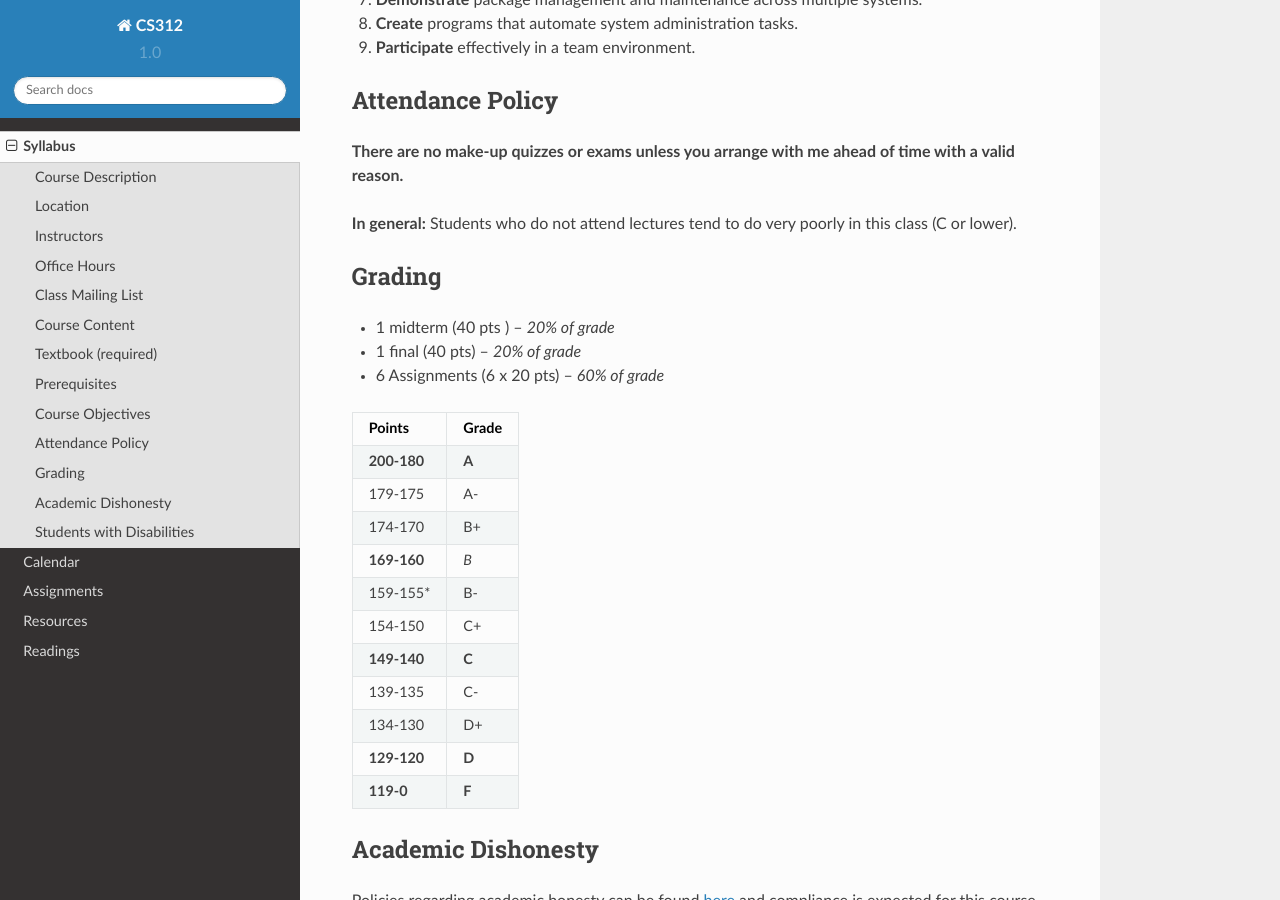
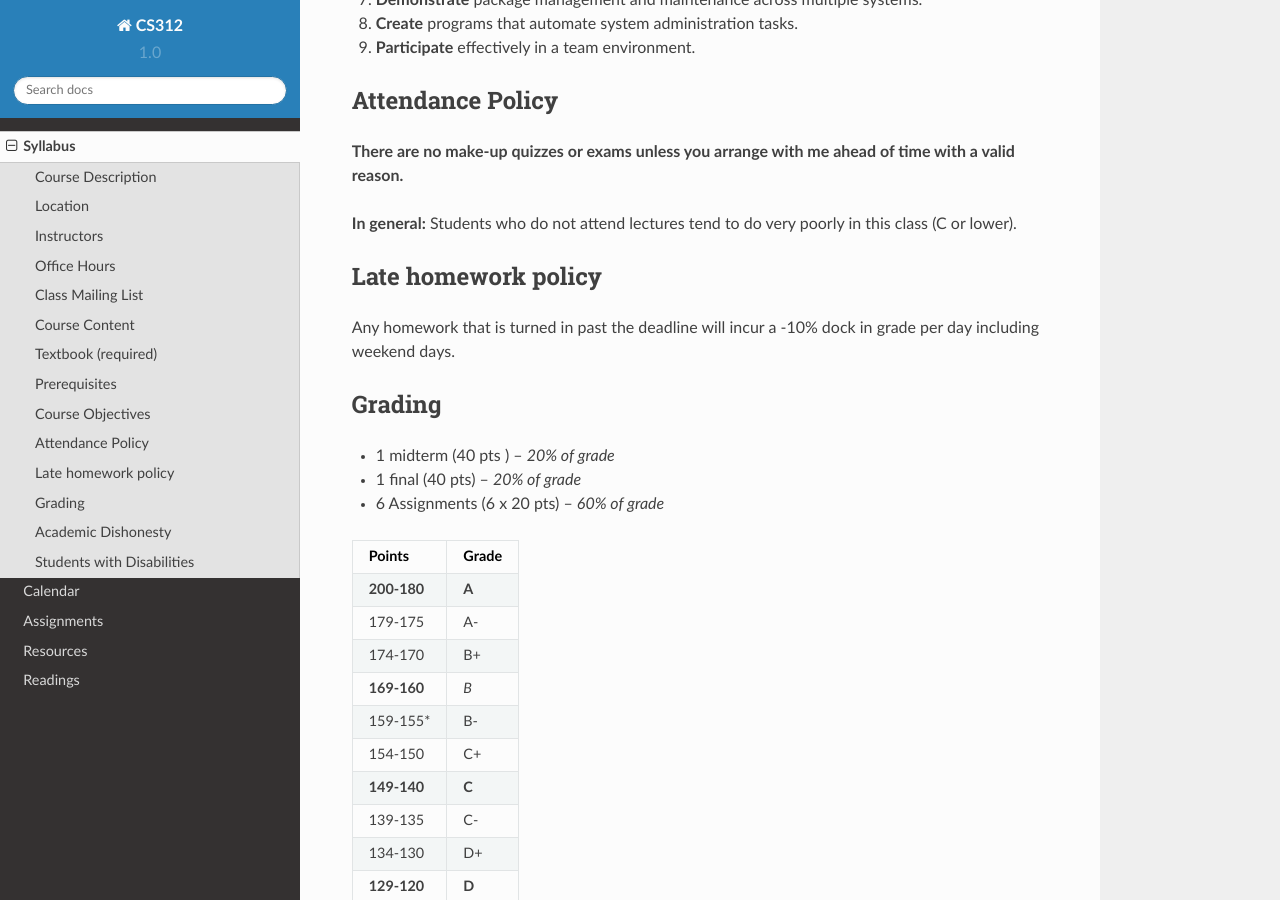
Before and after one commit to osuosl/cs312, a Sphinx documentation site: the page built from source/syllabus.rst, in a window 1280 px wide and 900 px high, scrolled down 1948 px. Built offline with Sphinx 7.4.7 and the Read the Docs theme 2.0.0, drawn with Linux system fonts in a browser that asks for light colours.

Commit message:
Include late homework policy to syllabus

```diff
--- a/source/syllabus.rst
+++ b/source/syllabus.rst
@@ -114,6 +114,12 @@ with a valid reason.**
 **In general:** Students who do not attend lectures tend to do very poorly in
 this class (C or lower).
 
+Late homework policy
+~~~~~~~~~~~~~~~~~~~~
+
+Any homework that is turned in past the deadline will incur a -10% dock in grade
+per day including weekend days.
+
 Grading
 ~~~~~~~
 
```
